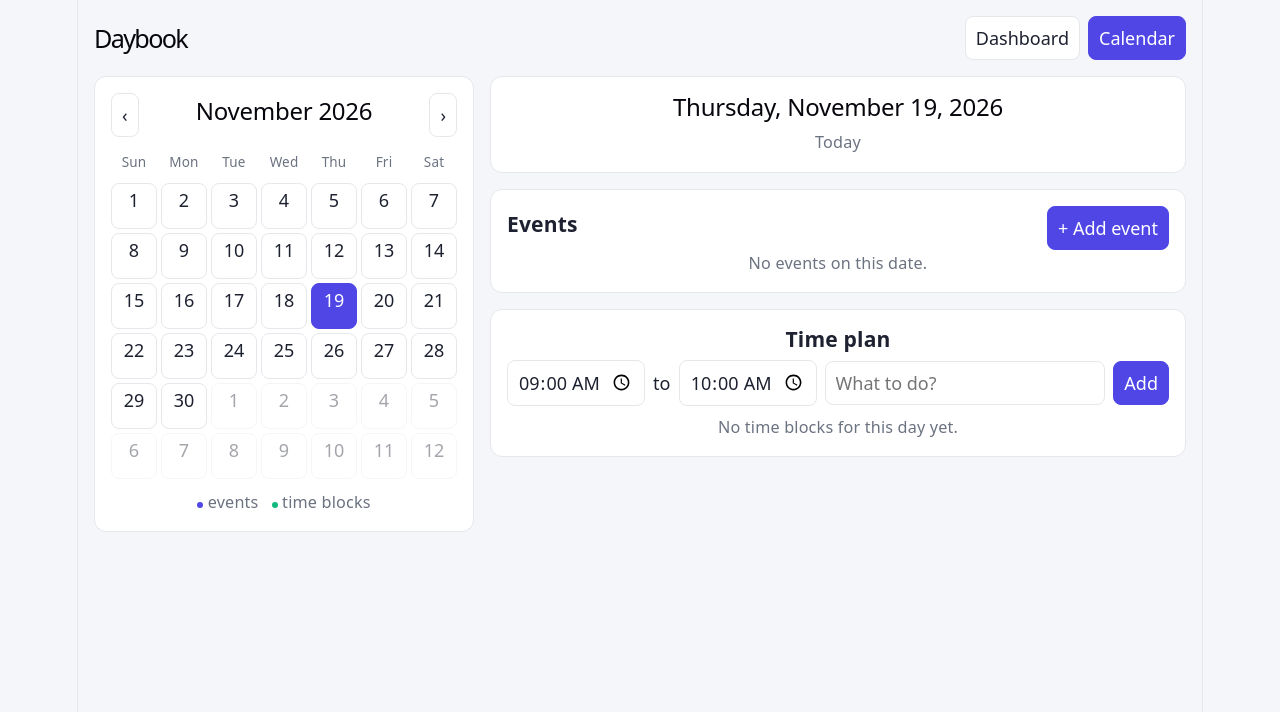
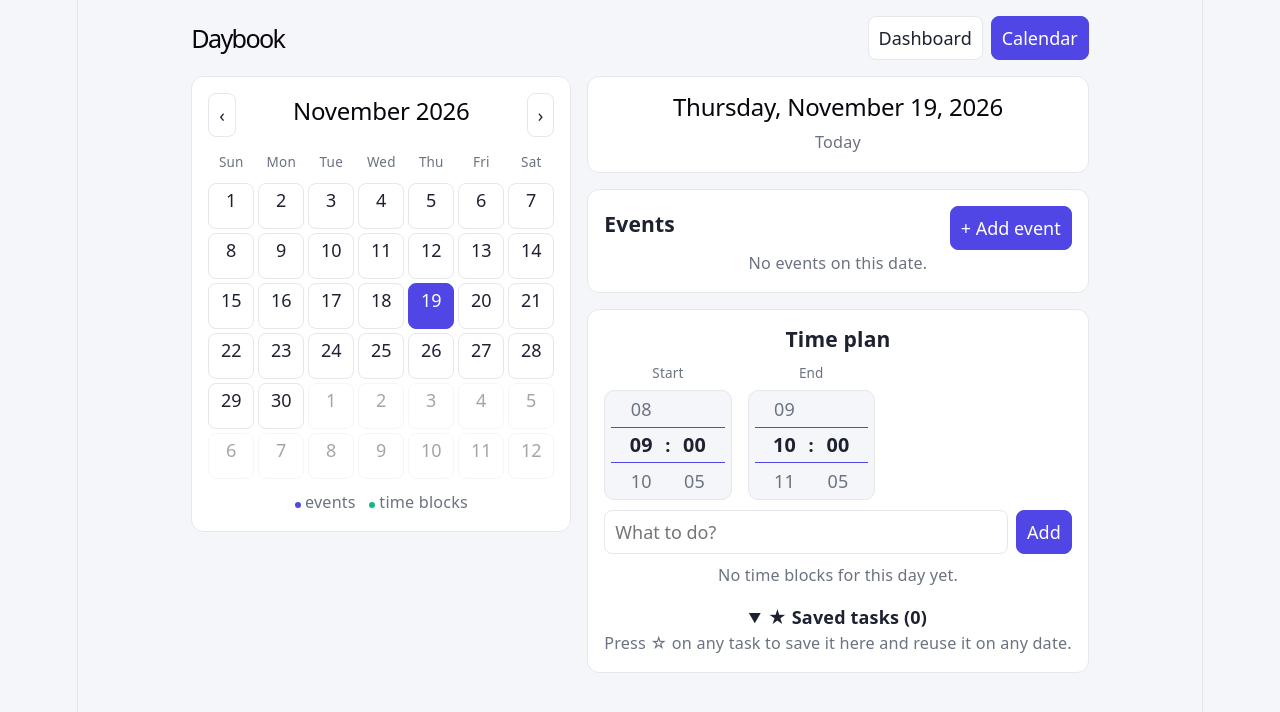
Before and after one commit to devthanseemx/berzh-daybook, a React (Vite) app: page / in a window 1280 px wide. Both pictures are taken after a click on the button "Calendar". Shown: the top 712 px of the page. Built offline with nearby package versions, Linux system fonts and the light colour scheme.

Commit message:
feat: implement task templates and time wheel component for improved task management

```diff
--- a/src/App.css
+++ b/src/App.css
@@ -68,3 +68,46 @@ button.icon { border: none; background: none; color: var(--muted); }
 @media (max-width: 820px) {
   .split, .grid-2 { grid-template-columns: 1fr; }
 }
+
+/* scroll time picker */
+.time-pick { display: flex; gap: 16px; flex-wrap: wrap; margin-bottom: 10px; }
+.wheel-label { display: block; font-size: 0.75rem; color: var(--muted); margin-bottom: 4px; }
+.wheel-box {
+  position: relative; display: flex; align-items: center; justify-content: center;
+  background: var(--bg); border: 1px solid var(--border); border-radius: 10px; padding: 0 12px;
+}
+.wheel-col {
+  height: 108px; width: 48px; overflow-y: auto; text-align: center;
+  scroll-snap-type: y mandatory; scrollbar-width: none;
+}
+.wheel-col::-webkit-scrollbar { display: none; }
+.wheel-pad { height: 36px; }
+.wheel-item {
+  height: 36px; line-height: 36px; scroll-snap-align: center;
+  color: var(--muted); cursor: pointer; user-select: none;
+}
+.wheel-item.on { color: var(--text); font-weight: 600; font-size: 1.1rem; }
+.wheel-colon { font-weight: 700; }
+.wheel-band {
+  position: absolute; left: 6px; right: 6px; top: 36px; height: 36px;
+  border-top: 1px solid var(--accent); border-bottom: 1px solid var(--accent);
+  pointer-events: none;
+}
+
+/* tasks, subtasks, saved tasks */
+.row.nopointer, .task .row { cursor: default; }
+.task { border-bottom: 1px solid var(--border); padding-bottom: 6px; }
+.task .row { border-bottom: none; }
+.subs { list-style: none; margin: 0; padding: 0 0 0 34px; }
+.subs li { display: flex; align-items: center; gap: 8px; padding: 3px 0; font-size: 0.92rem; }
+.subs li.done .grow { text-decoration: line-through; color: var(--muted); }
+.sub-form { padding-left: 34px; margin-top: 4px; }
+.sub-form input { width: 100%; font-size: 0.9rem; padding: 5px 8px; }
+.templates { margin-top: 16px; }
+.templates summary { cursor: pointer; font-weight: 600; }
+
+/* dashboard schedule */
+.day-group { margin-top: 12px; }
+.day-head { margin: 0 0 2px; font-size: 0.95rem; color: var(--muted); }
+.link-ish { cursor: pointer; }
+.link-ish:hover { color: var(--accent); }
--- a/src/App.jsx
+++ b/src/App.jsx
@@ -14,6 +14,7 @@ const upsert = (list, item) =>
 export default function App() {
   const [events, setEvents] = useLocalStorage('daybook.events', []);
   const [tasks, setTasks] = useLocalStorage('daybook.tasks', []);
+  const [templates, setTemplates] = useLocalStorage('daybook.templates', []);
   const [view, setView] = useState('dashboard');
   const [selected, setSelected] = useState(todayKey());
 
@@ -21,6 +22,23 @@ export default function App() {
   const deleteEvent = (id) => setEvents((l) => l.filter((e) => e.id !== id));
   const saveTask = (t) => setTasks((l) => upsert(l, t));
   const deleteTask = (id) => setTasks((l) => l.filter((t) => t.id !== id));
+
+  const saveTemplate = (t) =>
+    setTemplates((l) =>
+      l.some((x) => x.title === t.title && x.start === t.start && x.end === t.end)
+        ? l
+        : [
+            ...l,
+            {
+              id: crypto.randomUUID(),
+              title: t.title,
+              start: t.start,
+              end: t.end,
+              subtasks: (t.subtasks || []).map((s) => s.title),
+            },
+          ]
+    );
+  const deleteTemplate = (id) => setTemplates((l) => l.filter((x) => x.id !== id));
 
   const openDay = (key) => {
     setSelected(key);
@@ -42,7 +60,7 @@ export default function App() {
       </header>
 
       {view === 'dashboard' ? (
-        <Dashboard events={events} tasks={tasks} onOpenDay={openDay} />
+        <Dashboard events={events} tasks={tasks} onOpenDay={openDay} saveTask={saveTask} />
       ) : (
         <div className="split">
           <Calendar events={events} tasks={tasks} selected={selected} onSelect={setSelected} />
@@ -50,10 +68,13 @@ export default function App() {
             date={selected}
             events={events.filter((e) => e.date === selected)}
             tasks={tasks.filter((t) => t.date === selected)}
+            templates={templates}
             saveEvent={saveEvent}
             deleteEvent={deleteEvent}
             saveTask={saveTask}
             deleteTask={deleteTask}
+            saveTemplate={saveTemplate}
+            deleteTemplate={deleteTemplate}
           />
         </div>
       )}
--- a/src/components/Dashboard.jsx
+++ b/src/components/Dashboard.jsx
@@ -1,4 +1,4 @@
-import { todayKey, shortDate } from '../utils/dates';
+import { todayKey, shortDate, prettyDate } from '../utils/dates';
 
 function EventRow({ ev, onOpenDay }) {
   return (
@@ -10,23 +10,54 @@ function EventRow({ ev, onOpenDay }) {
   );
 }
 
-export default function Dashboard({ events, tasks, onOpenDay }) {
+function TaskLine({ t, onToggle, onOpenDay, showDate }) {
+  const subs = t.subtasks || [];
+  return (
+    <li className={`row nopointer ${t.done ? 'done' : ''}`}>
+      <input type="checkbox" checked={t.done} onChange={() => onToggle(t)} />
+      <span className="row-date link-ish" onClick={() => onOpenDay(t.date)}>
+        {showDate ? `${shortDate(t.date)} · ` : ''}{t.start} – {t.end}
+      </span>
+      <span className="row-title link-ish" onClick={() => onOpenDay(t.date)}>{t.title}</span>
+      {subs.length > 0 && <span className="tag">{subs.filter((s) => s.done).length}/{subs.length}</span>}
+    </li>
+  );
+}
+
+export default function Dashboard({ events, tasks, onOpenDay, saveTask }) {
   const today = todayKey();
-  const sorted = [...events].sort((a, b) => a.date.localeCompare(b.date));
-  const upcoming = sorted.filter((e) => e.date >= today).slice(0, 6);
-  const recent = sorted.filter((e) => e.date < today).reverse().slice(0, 6);
-  const todayTasks = tasks
-    .filter((t) => t.date === today)
-    .sort((a, b) => a.start.localeCompare(b.start));
-  const doneCount = todayTasks.filter((t) => t.done).length;
+  const toggle = (t) => saveTask({ ...t, done: !t.done });
+
+  const sortedEvents = [...events].sort((a, b) => a.date.localeCompare(b.date));
+  const upcoming = sortedEvents.filter((e) => e.date >= today).slice(0, 6);
+  const recent = sortedEvents.filter((e) => e.date < today).reverse().slice(0, 6);
+
+  const upcomingTasks = tasks
+    .filter((t) => t.date >= today)
+    .sort((a, b) => (a.date + a.start).localeCompare(b.date + b.start));
+  const groups = {};
+  upcomingTasks.forEach((t) => {
+    (groups[t.date] = groups[t.date] || []).push(t);
+  });
+  const days = Object.keys(groups).sort().slice(0, 7);
+
+  const missed = tasks
+    .filter((t) => t.date < today && !t.done)
+    .sort((a, b) => (b.date + b.start).localeCompare(a.date + a.start))
+    .slice(0, 6);
+
+  const todayTasks = tasks.filter((t) => t.date === today);
 
   return (
     <div className="dashboard">
       <section className="stats">
         <div className="stat"><b>{events.length}</b><span>Total events</span></div>
-        <div className="stat"><b>{sorted.filter((e) => e.date >= today).length}</b><span>Upcoming</span></div>
-        <div className="stat"><b>{sorted.filter((e) => e.date < today).length}</b><span>Happened</span></div>
-        <div className="stat"><b>{doneCount}/{todayTasks.length}</b><span>Today's tasks done</span></div>
+        <div className="stat"><b>{sortedEvents.filter((e) => e.date >= today).length}</b><span>Upcoming events</span></div>
+        <div className="stat"><b>{sortedEvents.filter((e) => e.date < today).length}</b><span>Happened</span></div>
+        <div className="stat">
+          <b>{todayTasks.filter((t) => t.done).length}/{todayTasks.length}</b>
+          <span>Today's tasks done</span>
+        </div>
       </section>
 
       <div className="grid-2">
@@ -54,20 +85,36 @@ export default function Dashboard({ events, tasks, onOpenDay }) {
       </div>
 
       <section className="card">
-        <h2>Today's schedule</h2>
-        {todayTasks.length === 0 ? (
-          <p className="muted">No time blocks for today.</p>
+        <h2>Upcoming schedule</h2>
+        {days.length === 0 ? (
+          <p className="muted">No time blocks planned from today onward.</p>
         ) : (
+          days.map((d) => (
+            <div key={d} className="day-group">
+              <h4 className="day-head">
+                {d === today ? 'Today · ' : ''}{prettyDate(d)}
+              </h4>
+              <ul className="list">
+                {groups[d].map((t) => (
+                  <TaskLine key={t.id} t={t} onToggle={toggle} onOpenDay={onOpenDay} />
+                ))}
+              </ul>
+            </div>
+          ))
+        )}
+      </section>
+
+      {missed.length > 0 && (
+        <section className="card">
+          <h2>Missed tasks</h2>
+          <p className="muted">Past tasks not ticked as done. Tick them if you finished them.</p>
           <ul className="list">
-            {todayTasks.map((t) => (
-              <li key={t.id} className={`row ${t.done ? 'done' : ''}`} onClick={() => onOpenDay(today)}>
-                <span className="row-date">{t.start} – {t.end}</span>
-                <span className="row-title">{t.title}</span>
-              </li>
+            {missed.map((t) => (
+              <TaskLine key={t.id} t={t} onToggle={toggle} onOpenDay={onOpenDay} showDate />
             ))}
           </ul>
-        )}
-      </section>
+        </section>
+      )}
     </div>
   );
 }
--- a/src/components/DayPanel.jsx
+++ b/src/components/DayPanel.jsx
@@ -3,7 +3,10 @@ import { prettyDate, todayKey } from '../utils/dates';
 import EventForm from './EventForm';
 import TaskPlanner from './TaskPlanner';
 
-export default function DayPanel({ date, events, tasks, saveEvent, deleteEvent, saveTask, deleteTask }) {
+export default function DayPanel({
+  date, events, tasks, templates,
+  saveEvent, deleteEvent, saveTask, deleteTask, saveTemplate, deleteTemplate,
+}) {
   const [editing, setEditing] = useState(null); // null | 'new' | event object
   const isPast = date < todayKey();
 
@@ -59,7 +62,16 @@ export default function DayPanel({ date, events, tasks, saveEvent, deleteEvent,
 
       <div className="card">
         <h3>Time plan</h3>
-        <TaskPlanner date={date} tasks={tasks} saveTask={saveTask} deleteTask={deleteTask} />
+        <TaskPlanner
+  key={date}
+  date={date}
+  tasks={tasks}
+  templates={templates}
+  saveTask={saveTask}
+  deleteTask={deleteTask}
+  saveTemplate={saveTemplate}
+  deleteTemplate={deleteTemplate}
+/>
       </div>
     </div>
   );
--- a/src/components/TaskPlanner.jsx
+++ b/src/components/TaskPlanner.jsx
@@ -1,59 +1,146 @@
 import { useState } from 'react';
+import TimeWheel from './TimeWheel';
 
-export default function TaskPlanner({ date, tasks, saveTask, deleteTask }) {
+const addHour = (t) => {
+  const [h, m] = t.split(':').map(Number);
+  return `${String(Math.min(h + 1, 23)).padStart(2, '0')}:${String(m).padStart(2, '0')}`;
+};
+
+function TaskItem({ t, starred, saveTask, deleteTask, saveTemplate }) {
+  const [sub, setSub] = useState('');
+  const subs = t.subtasks || [];
+
+  const addSub = (e) => {
+    e.preventDefault();
+    if (!sub.trim()) return;
+    saveTask({ ...t, subtasks: [...subs, { id: crypto.randomUUID(), title: sub.trim(), done: false }] });
+    setSub('');
+  };
+  const toggleSub = (id) =>
+    saveTask({ ...t, subtasks: subs.map((s) => (s.id === id ? { ...s, done: !s.done } : s)) });
+  const deleteSub = (id) => saveTask({ ...t, subtasks: subs.filter((s) => s.id !== id) });
+
+  return (
+    <li className="task">
+      <div className={`row ${t.done ? 'done' : ''}`}>
+        <input type="checkbox" checked={t.done} onChange={() => saveTask({ ...t, done: !t.done })} />
+        <span className="row-date">{t.start} – {t.end}</span>
+        <span className="row-title">{t.title}</span>
+        {subs.length > 0 && (
+          <span className="tag">{subs.filter((s) => s.done).length}/{subs.length}</span>
+        )}
+        <button
+          className="icon"
+          title={starred ? 'Already saved' : 'Save as reusable task'}
+          disabled={starred}
+          onClick={() => saveTemplate(t)}
+        >
+          {starred ? '★' : '☆'}
+        </button>
+        <button className="icon" aria-label="Delete task" onClick={() => deleteTask(t.id)}>✕</button>
+      </div>
+
+      <ul className="subs">
+        {subs.map((s) => (
+          <li key={s.id} className={s.done ? 'done' : ''}>
+            <input type="checkbox" checked={s.done} onChange={() => toggleSub(s.id)} />
+            <span className="grow">{s.title}</span>
+            <button className="icon" aria-label="Delete subtask" onClick={() => deleteSub(s.id)}>✕</button>
+          </li>
+        ))}
+      </ul>
+
+      <form className="sub-form" onSubmit={addSub}>
+        <input placeholder="+ Add subtask" value={sub} onChange={(e) => setSub(e.target.value)} />
+      </form>
+    </li>
+  );
+}
+
+export default function TaskPlanner({
+  date, tasks, templates, saveTask, deleteTask, saveTemplate, deleteTemplate,
+}) {
   const sorted = [...tasks].sort((a, b) => a.start.localeCompare(b.start));
   const lastEnd = sorted.length ? sorted[sorted.length - 1].end : '09:00';
 
-  const [start, setStart] = useState('09:00');
-  const [end, setEnd] = useState('10:00');
+  const [start, setStart] = useState(lastEnd);
+  const [end, setEnd] = useState(addHour(lastEnd));
   const [title, setTitle] = useState('');
   const [error, setError] = useState('');
-
-  // when the day changes or after adding, suggest the next slot starting at the last block's end
-  const suggestNext = (from) => {
-    const [h, m] = from.split(':').map(Number);
-    const next = `${String(Math.min(h + 1, 23)).padStart(2, '0')}:${String(m).padStart(2, '0')}`;
-    setStart(from);
-    setEnd(next);
-  };
 
   const add = (e) => {
     e.preventDefault();
     if (!title.trim()) return;
     if (end <= start) return setError('End time must be after start time.');
     setError('');
-    saveTask({ id: crypto.randomUUID(), date, start, end, title: title.trim(), done: false });
+    saveTask({ id: crypto.randomUUID(), date, start, end, title: title.trim(), done: false, subtasks: [] });
     setTitle('');
-    suggestNext(end);
+    setStart(end); // next block starts where this one ended
+    setEnd(addHour(end));
   };
+
+  const useTemplate = (tpl) =>
+    saveTask({
+      id: crypto.randomUUID(),
+      date,
+      start: tpl.start,
+      end: tpl.end,
+      title: tpl.title,
+      done: false,
+      subtasks: tpl.subtasks.map((s) => ({ id: crypto.randomUUID(), title: s, done: false })),
+    });
+
+  const isStarred = (t) =>
+    templates.some((x) => x.title === t.title && x.start === t.start && x.end === t.end);
 
   return (
     <div>
-      <form className="task-form" onSubmit={add}>
-        <input type="time" value={start} onChange={(e) => setStart(e.target.value)} />
-        <span>to</span>
-        <input type="time" value={end} onChange={(e) => setEnd(e.target.value)} />
-        <input className="grow" placeholder="What to do?" value={title} onChange={(e) => setTitle(e.target.value)} />
-        <button type="submit" className="primary">Add</button>
+      <form onSubmit={add}>
+        <div className="time-pick">
+          <TimeWheel label="Start" value={start} onChange={setStart} />
+          <TimeWheel label="End" value={end} onChange={setEnd} />
+        </div>
+        <div className="task-form">
+          <input className="grow" placeholder="What to do?" value={title} onChange={(e) => setTitle(e.target.value)} />
+          <button type="submit" className="primary">Add</button>
+        </div>
       </form>
       {error && <p className="error">{error}</p>}
-      {sorted.length > 0 && (
-        <button className="link" onClick={() => suggestNext(lastEnd)}>
-          Set next slot after {lastEnd}
-        </button>
-      )}
 
       <ul className="list">
         {sorted.map((t) => (
-          <li key={t.id} className={`row ${t.done ? 'done' : ''}`}>
-            <input type="checkbox" checked={t.done} onChange={() => saveTask({ ...t, done: !t.done })} />
-            <span className="row-date">{t.start} – {t.end}</span>
-            <span className="row-title">{t.title}</span>
-            <button className="icon" onClick={() => deleteTask(t.id)} aria-label="Delete">✕</button>
-          </li>
+          <TaskItem
+            key={t.id}
+            t={t}
+            starred={isStarred(t)}
+            saveTask={saveTask}
+            deleteTask={deleteTask}
+            saveTemplate={saveTemplate}
+          />
         ))}
         {sorted.length === 0 && <p className="muted">No time blocks for this day yet.</p>}
       </ul>
+
+      <details className="templates" open>
+        <summary>★ Saved tasks ({templates.length})</summary>
+        {templates.length === 0 ? (
+          <p className="muted">Press ☆ on any task to save it here and reuse it on any date.</p>
+        ) : (
+          <ul className="list">
+            {templates.map((tpl) => (
+              <li key={tpl.id} className="row nopointer">
+                <span className="row-date">{tpl.start} – {tpl.end}</span>
+                <span className="row-title">
+                  {tpl.title}
+                  {tpl.subtasks.length > 0 && <span className="muted"> · {tpl.subtasks.length} subtasks</span>}
+                </span>
+                <button onClick={() => useTemplate(tpl)}>+ Add to this day</button>
+                <button className="icon" aria-label="Remove saved task" onClick={() => deleteTemplate(tpl.id)}>✕</button>
+              </li>
+            ))}
+          </ul>
+        )}
+      </details>
     </div>
   );
 }
--- /dev/null
+++ b/src/components/TimeWheel.jsx
@@ -0,0 +1,62 @@
+import { useEffect, useRef } from 'react';
+
+const ITEM = 36; // px, must match .wheel-item height in the CSS
+const HOURS = Array.from({ length: 24 }, (_, i) => String(i).padStart(2, '0'));
+const MINUTES = Array.from({ length: 12 }, (_, i) => String(i * 5).padStart(2, '0'));
+
+function Column({ items, value, onChange }) {
+  const ref = useRef(null);
+  const timer = useRef(null);
+  const latest = useRef({ value, onChange });
+  latest.current = { value, onChange };
+  const idx = Math.max(0, items.indexOf(value));
+
+  // keep the scroll position in sync with the value
+  useEffect(() => {
+    const el = ref.current;
+    if (el && Math.round(el.scrollTop / ITEM) !== idx) el.scrollTop = idx * ITEM;
+  }, [idx]);
+
+  useEffect(() => () => clearTimeout(timer.current), []);
+
+  const onScroll = () => {
+    clearTimeout(timer.current);
+    timer.current = setTimeout(() => {
+      const el = ref.current;
+      if (!el) return;
+      const i = Math.min(items.length - 1, Math.max(0, Math.round(el.scrollTop / ITEM)));
+      if (items[i] !== latest.current.value) latest.current.onChange(items[i]);
+    }, 80);
+  };
+
+  return (
+    <div className="wheel-col" ref={ref} onScroll={onScroll}>
+      <div className="wheel-pad" />
+      {items.map((it) => (
+        <div
+          key={it}
+          className={`wheel-item ${it === value ? 'on' : ''}`}
+          onClick={() => onChange(it)}
+        >
+          {it}
+        </div>
+      ))}
+      <div className="wheel-pad" />
+    </div>
+  );
+}
+
+export default function TimeWheel({ value, onChange, label }) {
+  const [h, m] = value.split(':');
+  return (
+    <div className="wheel">
+      {label && <span className="wheel-label">{label}</span>}
+      <div className="wheel-box">
+        <Column items={HOURS} value={h} onChange={(nh) => onChange(`${nh}:${m}`)} />
+        <span className="wheel-colon">:</span>
+        <Column items={MINUTES} value={m} onChange={(nm) => onChange(`${h}:${nm}`)} />
+        <div className="wheel-band" />
+      </div>
+    </div>
+  );
+}
```
Also changed, not shown: src/utils/dates.js (line endings or trailing spaces).
